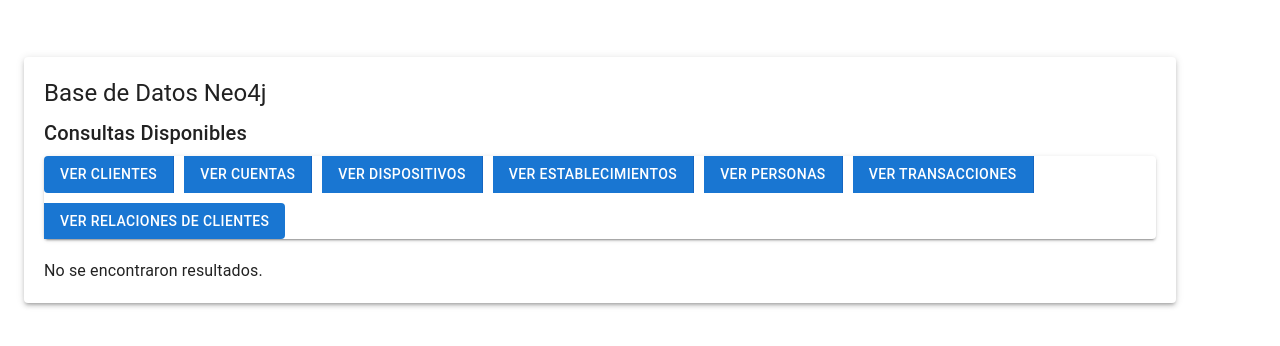
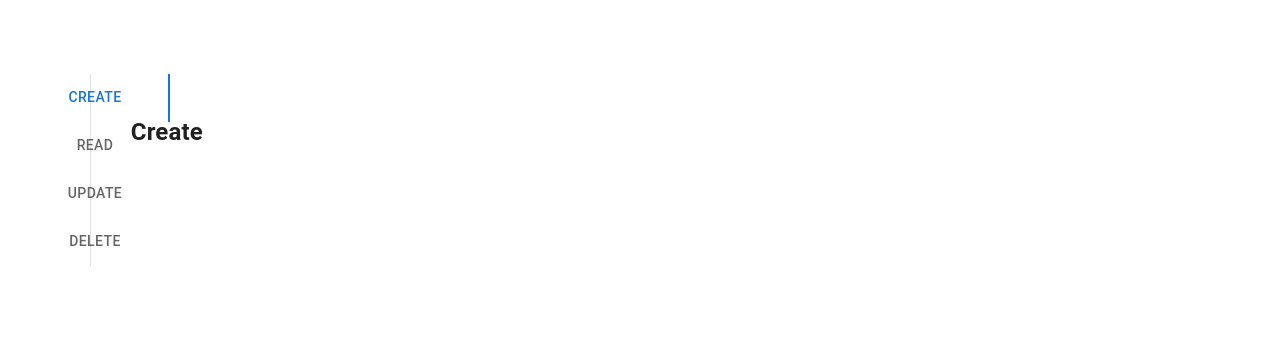
Before and after one commit to DanielDubon/DataMining_FRAUD, a React (Vite) app in the folder Fraud_Detect/: page / in a window 1280 px wide. Shown: the part 230-576 px from the top of the page. Built offline with nearby package versions, Linux system fonts and the light colour scheme; what neo4j-driver would draw is missing.

Commit message:
feat: menu, and read added, fixed queries

```diff
--- /dev/null
+++ b/Fraud_Detect/src/components/Create.jsx
@@ -0,0 +1,12 @@
+import React from 'react';
+
+function Create() {
+    return (
+        <div>
+            <h2>Create</h2>
+            {/* Implementar lógica de creación aquí */}
+        </div>
+    );
+}
+
+export default Create;
--- a/Fraud_Detect/src/components/DatabaseManager.jsx
+++ b/Fraud_Detect/src/components/DatabaseManager.jsx
@@ -1,209 +1,79 @@
 import React, { useState } from 'react';
 import {
     Container,
-    TextField,
-    Button,
-    Paper,
-    Typography,
-    Grid,
-    Card,
-    CardContent,
-    ButtonGroup,
-    Table,
-    TableBody,
-    TableCell,
-    TableContainer,
-    TableHead,
-    TableRow
+    Box,
+    Tabs,
+    Tab
 } from '@mui/material';
 import driver from '../config/neo4jConfig';
+import Create from './Create';
+import Read from './Read';
+import Update from './Update';
+import Delete from './Delete';
 
 function DatabaseManager() {
-    const [query, setQuery] = useState('');
+    const [selectedTab, setSelectedTab] = useState(0);
     const [results, setResults] = useState([]);
     const [error, setError] = useState('');
 
     const predefinedQueries = {
-        clientes: "MATCH (c:Cliente) RETURN c.Nombre as Nombre, c.FechaNacimiento as FechaNacimiento, c.Direccion as Direccion, toString(c.DPI) as DPI, c.NivelRiesgo as NivelRiesgo",
-        cuentas: "MATCH (c:Cuenta) RETURN c.NumeroCuenta as NumeroCuenta, c.Tipo as Tipo, c.Saldo as Saldo",
-        dispositivos: "MATCH (d:Dispositivo) RETURN d.ID as ID, d.Tipo as Tipo, d.IP as IP, d.Sistema as Sistema, d.Ubicacion as Ubicacion",
-        establecimientos: "MATCH (e:Establecimiento) RETURN e.ID as ID, e.Nombre as Nombre, e.Direccion as Direccion, e.Tipo as Tipo, e.Categoria as Categoria",
-        personas: "MATCH (p:Persona) RETURN p.Nombre as Nombre, p.FechaNacimiento as FechaNacimiento, p.Direccion as Direccion, p.NivelRiesgo as NivelRiesgo, toString(p.DPI) as DPI",
-        transacciones: "MATCH (t:Transacción) RETURN t.ID as ID, t.Monto as Monto, t.Fecha as Fecha, t.Ubicacion as Ubicacion, t.Tipo as Tipo",
+        clientes: "MATCH (c:Cliente) RETURN c.Nombre as Nombre, c.FechaNacimiento as FechaNacimiento, c.Direccion as Direccion, toString(c.DPI) as DPI, toString(c.NivelRiesgo) as NivelRiesgo",
+        cuentas: "MATCH (c:Cuenta) RETURN toString(c.ID) as ID, c.Tipo as Tipo, c.Saldo as Saldo, c.FechaCreacion as FechaCreacion, c.Estado as Estado",
+        dispositivos: "MATCH (d:Dispositivo) RETURN toString(d.ID) as ID, d.Tipo as Tipo, d.Ubicacion as Ubicacion, d.UsoFrecuente as UsoFrecuente, d.FechaRegistro as FechaRegistro",
+        establecimientos: "MATCH (e:Establecimiento) RETURN toString(e.ID) as ID, e.Nombre as Nombre, e.Ubicacion as Ubicacion, e.Tipo as Tipo, toString(e.NivelRiesgo) as NivelRiesgo",
+        personas: "MATCH (p:Persona) RETURN p.Nombre as Nombre, p.FechaNacimiento as FechaNacimiento, p.Direccion as Direccion, toString(p.NivelRiesgo) as NivelRiesgo, toString(p.DPI) as DPI",
+        transacciones: "MATCH (t:Transacción) RETURN toString(t.ID) as ID, t.Monto as Monto, t.Fecha as Fecha, t.Ubicacion as Ubicacion, t.Tipo as Tipo",
         relacionesClientes: "MATCH (c:Cliente)-[r]->(n) RETURN c.Nombre as Cliente, type(r) as Relacion, n.Nombre as Relacionado, n.Tipo as TipoRelacionado"
     };
 
-    const executeQuery = async (customQuery = null) => {
+    const executeQuery = async (selectedQuery) => {
+        if (!selectedQuery) {
+            setError('Por favor, selecciona una consulta.');
+            return;
+        }
+
         const session = driver.session();
         try {
-            const result = await session.run(customQuery || query);
-            console.log("Resultados de la consulta:", result.records); // Depuración
-            const formattedResults = result.records.map(record => {
-                const obj = record.toObject();
-                return Object.entries(obj).reduce((acc, [key, value]) => {
-                    if (value && value.properties) {
-                        acc[key] = {
-                            type: value.labels ? value.labels[0] : value.type,
-                            ...value.properties
-                        };
-                    } else {
-                        acc[key] = value;
-                    }
-                    return acc;
-                }, {});
-            });
+            console.log(`Ejecutando consulta: ${predefinedQueries[selectedQuery]}`);
+            const result = await session.run(predefinedQueries[selectedQuery]);
+            const formattedResults = result.records.map(record => record.toObject());
+            console.log('Resultados obtenidos:', formattedResults);
             setResults(formattedResults);
             setError('');
         } catch (err) {
-            console.error("Error en la consulta:", err); // Depuración
+            console.error('Error al ejecutar la consulta:', err);
             setError(err.message);
         } finally {
             await session.close();
         }
     };
 
-    const formatDate = (dateObj) => {
-        if (!dateObj || !dateObj.year || !dateObj.month || !dateObj.day) return '';
-        const year = dateObj.year.low;
-        const month = String(dateObj.month.low).padStart(2, '0');
-        const day = String(dateObj.day.low).padStart(2, '0');
-        return `${year}-${month}-${day}`;
-    };
-
-    const formatValue = (value, columnName) => {
-        if (value === null || value === undefined || value === '') return 'N/A'; // Mostrar 'N/A' si el valor está vacío
-
-        if (columnName.includes('Fecha')) {
-            return formatDate(value);
-        }
-
-        if (columnName.includes('DPI')) {
-            if (typeof value === 'string') {
-                return value;
-            }
-            if (typeof value === 'number') {
-                return value.toString();
-            }
-            if (typeof value === 'object' && 'low' in value) {
-                return value.low.toString();
-            }
-            return value;
-        }
-
-        if (['Saldo', 'Monto', 'NivelRiesgo', 'ID'].some(field => columnName.includes(field))) {
-            if (typeof value === 'object' && 'low' in value) {
-                return value.low;
-            }
-            return value;
-        }
-
-        if (typeof value === 'object') {
-            if ('properties' in value) {
-                return Object.values(value.properties).join(', ');
-            }
-            if ('low' in value) {
-                return value.low;
-            }
-            return Object.values(value).filter(v => v !== null && v !== undefined && v !== '').join(', ');
-        }
-
-        return value.toString();
-    };
-
-    const renderTableContent = (results) => {
-        if (results.length === 0) {
-            return (
-                <Typography variant="body1" style={{ marginTop: '20px' }}>
-                    No se encontraron resultados.
-                </Typography>
-            );
-        }
-
-        const allColumns = new Set();
-        results.forEach(result => {
-            Object.keys(result).forEach(key => {
-                if (result[key] !== null && result[key] !== undefined) {
-                    allColumns.add(key);
-                }
-            });
-        });
-
-        const columns = Array.from(allColumns);
-
-        return (
-            <TableContainer component={Paper} style={{ marginTop: '20px' }}>
-                <Table>
-                    <TableHead>
-                        <TableRow>
-                            {columns.map((column) => (
-                                <TableCell key={column} style={{ fontWeight: 'bold' }}>
-                                    {column}
-                                </TableCell>
-                            ))}
-                        </TableRow>
-                    </TableHead>
-                    <TableBody>
-                        {results.map((result, index) => (
-                            <TableRow key={index}>
-                                {columns.map((column) => (
-                                    <TableCell key={column}>
-                                        {formatValue(result[column], column)}
-                                    </TableCell>
-                                ))}
-                            </TableRow>
-                        ))}
-                    </TableBody>
-                </Table>
-            </TableContainer>
-        );
+    const handleTabChange = (event, newValue) => {
+        setSelectedTab(newValue);
     };
 
     return (
-        <Container maxWidth="lg">
-            <Paper elevation={3} style={{ padding: '20px', marginTop: '20px' }}>
-                <Typography variant="h5" gutterBottom>
-                    Base de Datos Neo4j
-                </Typography>
-
-                <Grid container spacing={2} style={{ marginBottom: '20px' }}>
-                    <Grid item xs={12}>
-                        <Typography variant="h6" gutterBottom>
-                            Consultas Disponibles
-                        </Typography>
-                        <ButtonGroup variant="contained" style={{ flexWrap: 'wrap', gap: '10px' }}>
-                            <Button onClick={() => executeQuery(predefinedQueries.clientes)}>
-                                Ver Clientes
-                            </Button>
-                            <Button onClick={() => executeQuery(predefinedQueries.cuentas)}>
-                                Ver Cuentas
-                            </Button>
-                            <Button onClick={() => executeQuery(predefinedQueries.dispositivos)}>
-                                Ver Dispositivos
-                            </Button>
-                            <Button onClick={() => executeQuery(predefinedQueries.establecimientos)}>
-                                Ver Establecimientos
-                            </Button>
-                            <Button onClick={() => executeQuery(predefinedQueries.personas)}>
-                                Ver Personas
-                            </Button>
-                            <Button onClick={() => executeQuery(predefinedQueries.transacciones)}>
-                                Ver Transacciones
-                            </Button>
-                            <Button onClick={() => executeQuery(predefinedQueries.relacionesClientes)}>
-                                Ver Relaciones de Clientes
-                            </Button>
-                        </ButtonGroup>
-                    </Grid>
-                </Grid>
-
-                {error && (
-                    <Typography color="error" style={{ marginTop: '10px' }}>
-                        {error}
-                    </Typography>
-                )}
-
-                {renderTableContent(results)}
-            </Paper>
+        <Container maxWidth="lg" style={{ display: 'flex', justifyContent: 'center', alignItems: 'flex-start', padding: '20px' }}>
+            <Box sx={{ width: '25%', borderRight: 1, borderColor: 'divider', marginRight: '20px' }}>
+                <Tabs
+                    orientation="vertical"
+                    value={selectedTab}
+                    onChange={handleTabChange}
+                    aria-label="CRUD Tabs"
+                    sx={{ minWidth: '150px' }}
+                >
+                    <Tab label="CREATE" />
+                    <Tab label="READ" />
+                    <Tab label="UPDATE" />
+                    <Tab label="DELETE" />
+                </Tabs>
+            </Box>
+            <Box sx={{ width: '70%', padding: '20px' }}>
+                {selectedTab === 0 && <Create />}
+                {selectedTab === 1 && <Read executeQuery={executeQuery} results={results} error={error} />}
+                {selectedTab === 2 && <Update />}
+                {selectedTab === 3 && <Delete />}
+            </Box>
         </Container>
     );
 }
--- /dev/null
+++ b/Fraud_Detect/src/components/Delete.jsx
@@ -0,0 +1,12 @@
+import React from 'react';
+
+function Delete() {
+    return (
+        <div>
+            <h2>Delete</h2>
+            {/* Implementar lógica de eliminación aquí */}
+        </div>
+    );
+}
+
+export default Delete;
--- /dev/null
+++ b/Fraud_Detect/src/components/Read.jsx
@@ -0,0 +1,95 @@
+import React, { useState } from 'react';
+import {
+    Paper,
+    Typography,
+    FormControl,
+    InputLabel,
+    Select,
+    MenuItem,
+    Button,
+    Table,
+    TableBody,
+    TableCell,
+    TableContainer,
+    TableHead,
+    TableRow
+} from '@mui/material';
+
+function Read({ executeQuery, results, error }) {
+    const [selectedQuery, setSelectedQuery] = useState('');
+
+    const formatValue = (value) => {
+        if (value === null || value === undefined) {
+            return 'N/A';
+        }
+        if (typeof value === 'object' && value !== null) {
+            if ('year' in value) {
+                return `${value.year}-${value.month}-${value.day} ${value.hour}:${value.minute}:${value.second}`;
+            }
+            return JSON.stringify(value);
+        }
+        return value.toString();
+    };
+
+    return (
+        <Paper elevation={3} style={{ padding: '30px', backgroundColor: '#ffffff', borderRadius: '12px' }}>
+            <Typography variant="h5" gutterBottom style={{ color: '#333', fontWeight: 'bold', marginBottom: '20px' }}>
+                Operaciones de Lectura
+            </Typography>
+            <FormControl fullWidth style={{ marginBottom: '20px' }}>
+                <InputLabel>Selecciona una consulta</InputLabel>
+                <Select
+                    value={selectedQuery}
+                    onChange={(e) => setSelectedQuery(e.target.value)}
+                >
+                    <MenuItem value="clientes">Ver Clientes</MenuItem>
+                    <MenuItem value="cuentas">Ver Cuentas</MenuItem>
+                    <MenuItem value="dispositivos">Ver Dispositivos</MenuItem>
+                    <MenuItem value="establecimientos">Ver Establecimientos</MenuItem>
+                    <MenuItem value="personas">Ver Personas</MenuItem>
+                    <MenuItem value="transacciones">Ver Transacciones</MenuItem>
+                    <MenuItem value="relacionesClientes">Ver Relaciones de Clientes</MenuItem>
+                </Select>
+            </FormControl>
+            <Button
+                variant="contained"
+                color="primary"
+                onClick={() => executeQuery(selectedQuery)}
+                style={{ marginBottom: '20px' }}
+            >
+                Buscar
+            </Button>
+            {error && (
+                <Typography color="error" style={{ marginTop: '10px' }}>
+                    {error}
+                </Typography>
+            )}
+            {results.length > 0 ? (
+                <TableContainer>
+                    <Table>
+                        <TableHead>
+                            <TableRow>
+                                {Object.keys(results[0]).map((key) => (
+                                    <TableCell key={key}>{key}</TableCell>
+                                ))}
+                            </TableRow>
+                        </TableHead>
+                        <TableBody>
+                            {results.map((row, index) => (
+                                <TableRow key={index}>
+                                    {Object.values(row).map((value, idx) => (
+                                        <TableCell key={idx}>{formatValue(value)}</TableCell>
+                                    ))}
+                                </TableRow>
+                            ))}
+                        </TableBody>
+                    </Table>
+                </TableContainer>
+            ) : (
+                <Typography>No se encontraron resultados.</Typography>
+            )}
+        </Paper>
+    );
+}
+
+export default Read;
--- /dev/null
+++ b/Fraud_Detect/src/components/Update.jsx
@@ -0,0 +1,12 @@
+import React from 'react';
+
+function Update() {
+    return (
+        <div>
+            <h2>Update</h2>
+            {/* Implementar lógica de actualización aquí */}
+        </div>
+    );
+}
+
+export default Update;
```
